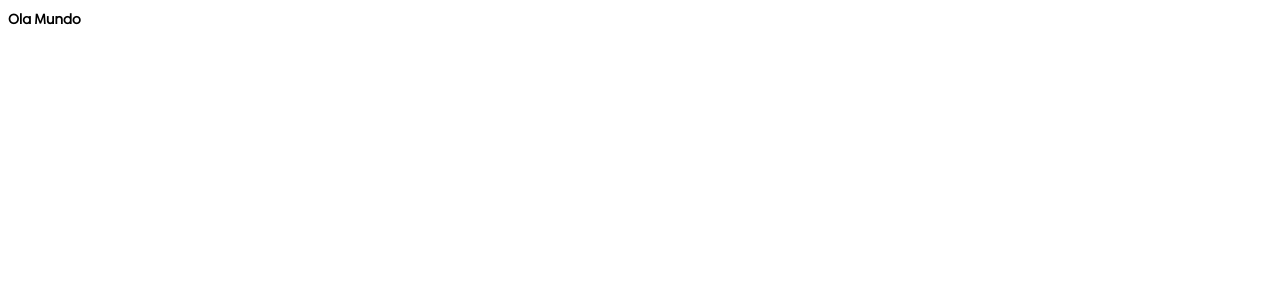
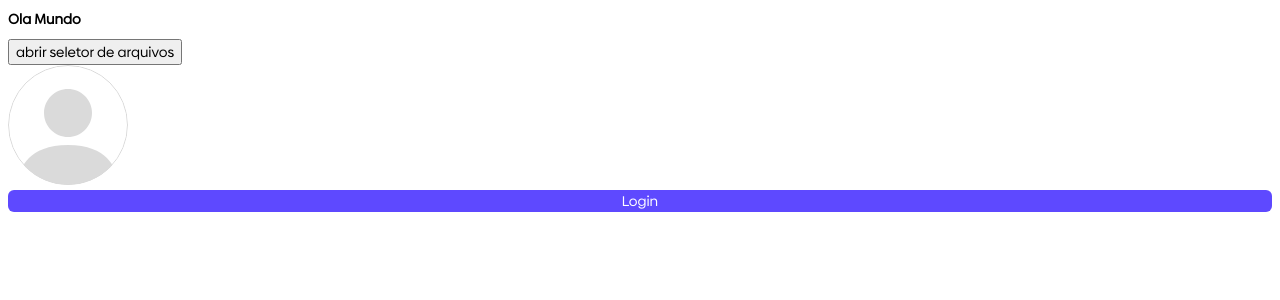
Before and after one commit to StacyFranco/devagram-react-nextjs, a Next.js app: page / in a window 1280 px wide. Shown: the top 300 px of the page. Built offline with nearby package versions, Linux system fonts and the light colour scheme.

Commit message:
componentes: avatar, botao, uploadeImagem. Variaveis e validadores

```diff
--- /dev/null
+++ b/componentes/avatar/index.js
@@ -0,0 +1,18 @@
+import avatarImg from '../../public/imagens/avatar.svg'
+
+export default function Avatar({ src }) {
+    const getAvatar = () => {
+        if(src && src !== 'undefined'){
+            return src;
+        }
+        return avatarImg.src;
+    }
+
+    return(
+        <img
+        src={getAvatar()}
+        alt='Avatar'
+        className='avatar'
+        ></img>
+    )
+}
--- /dev/null
+++ b/componentes/botao/botao.scss
@@ -0,0 +1,37 @@
+@mixin botaoPrimario{
+    background-color: $corPrimaria;
+        color: $branco;
+}
+
+@mixin botaoInvertido{
+    background-color: $branco;
+    color: $corPrimaria;
+    border: 1px solid $corPrimaria;
+}
+
+.btn{
+    width: 100%;
+    border: none;
+    border-radius: 6px;
+    cursor: pointer;
+
+    &.primaria {
+        @include botaoPrimario;
+
+        &:hover{
+            @include botaoInvertido;
+        }
+    }
+
+    &.invertido{
+        @include botaoInvertido;
+
+        &:hover{
+            @include botaoPrimario;
+        }
+    }
+
+    &:disabled {
+        opacity: 0.5;
+    }
+}
--- /dev/null
+++ b/componentes/botao/index.js
@@ -0,0 +1,18 @@
+export default function Botao({
+    type = 'button',
+    texto,
+    cor = 'primaria',
+    desabilitado = false,
+    manipularClick
+}){
+    return (
+        <button
+            type={type}
+            className={`btn ${cor}`}
+            disabled={desabilitado}
+            onClick={manipularClick}
+        >
+            {texto}
+        </button>
+    );
+}
--- /dev/null
+++ b/componentes/uploadImagem/index.js
@@ -0,0 +1,62 @@
+import {useRef, useEffect} from 'react'
+
+export function UploadImagem({
+    className = '',
+    setImagem,
+    imagemPreview,
+    imagemPreviewClassName = '',
+    aoSetarAReferencia,
+}) {
+
+    const referenciaInput = useRef(null);
+
+    useEffect(() => {
+        if(!aoSetarAReferencia){
+            return;
+        }
+        aoSetarAReferencia(referenciaInput?.current)
+    },[referenciaInput?.current]);
+
+    const abrirSeletorArquivos = () => {
+        referenciaInput?.current?.click();
+    }
+
+    const aoAlterarImagem = () =>{
+
+        if(!referenciaInput?.current?.files?.length) {
+            return;
+        }
+        const arquivo = referenciaInput?.current?.files[0];
+        const fileReader = new FileReader();
+        fileReader.readAsDataURL(arquivo);
+        fileReader.onloadend = () => {
+            setImagem({
+                preview: fileReader.result,
+                arquivo
+                });
+        }
+    }
+
+
+    return (
+        <div className={`uploadImagemContainer ${className}`} onClick={abrirSeletorArquivos}>
+            {imagemPreview &&(
+                <div className='imagemPreviewContainer'>
+                    <img
+                        src={imagemPreview}
+                        alt='Imagem Preview'
+                        className={imagemPreviewClassName}
+                    />
+                </div>
+            )}
+            <input
+                type="file"
+                className="oculto"
+                accept="image/*"
+                ref = {referenciaInput}
+                onChange={aoAlterarImagem}
+            />
+        </div>
+
+    );
+}
--- a/pages/index.tsx
+++ b/pages/index.tsx
@@ -1,12 +1,28 @@
-
-
+import Botao from '../componentes/botao'
+import Avatar from '../componentes/avatar'
+import {UploadImagem} from '../componentes/uploadImagem'
+import {useRef, useState} from 'react'
 
 
 
 export default function Home() {
+  const [imagem,setImagem] = useState(null);
+  const referenciaInput = useRef(null);
+
   return (
     <>
       <h1>Ola Mundo</h1>
+      <button onClick={() => referenciaInput?.current?.click()}>abrir seletor de arquivos</button>
+
+      <UploadImagem
+        setImagem={setImagem}
+        imagemPreview = {imagem?.preview}
+        aoSetarAReferencia={(ref)=> referenciaInput.current=ref}
+      />
+
+      <Avatar/>
+
+      <Botao texto={'Login'} cor='primaria' manipularClick={() => console.log('botao clicado')} />
     </>
   )
 }
--- a/styles/globals.scss
+++ b/styles/globals.scss
@@ -1,6 +1,19 @@
+@import 'variaveis.scss';
 @import '../public/fonts/fonts.scss';
+@import '../componentes/botao/botao.scss';
+@import '../componentes/avatar/avatar.scss';
+
 *{
-    font-family: 'Biennale Regular';
+    font-family: $fontRegular;
     font-size: 14px;
 
 }
+
+.avatar{
+    border-radius: 50%;
+    object-fit: cover;
+}
+
+.oculto{
+    display: none;
+}
--- /dev/null
+++ b/styles/variaveis.scss
@@ -0,0 +1,16 @@
+$fontRegular: 'Biennale Regular';
+$fontBold: 'Biennale Bold';
+$FontLight: 'Biennale Light';
+
+$corPrimaria: #5E49FF;
+$corPrimaria3:#25CBD3;
+$corPrimaria4:#F0F5FF;
+
+$cinza:#F4F4F4;
+$cinza1:#DADADA;
+$Cinza2:#7C7786;
+$cinza3:#4D4C4D;
+$cinza4:#333333;
+$branco:#fff;
+
+$desktopBreakpoint:992px;
```
Also changed, not shown: utils/validadores.js (added, +23 -0 lines), componentes/avatar/avatar.scss (added), public/imagens/avatar.svg (added).
